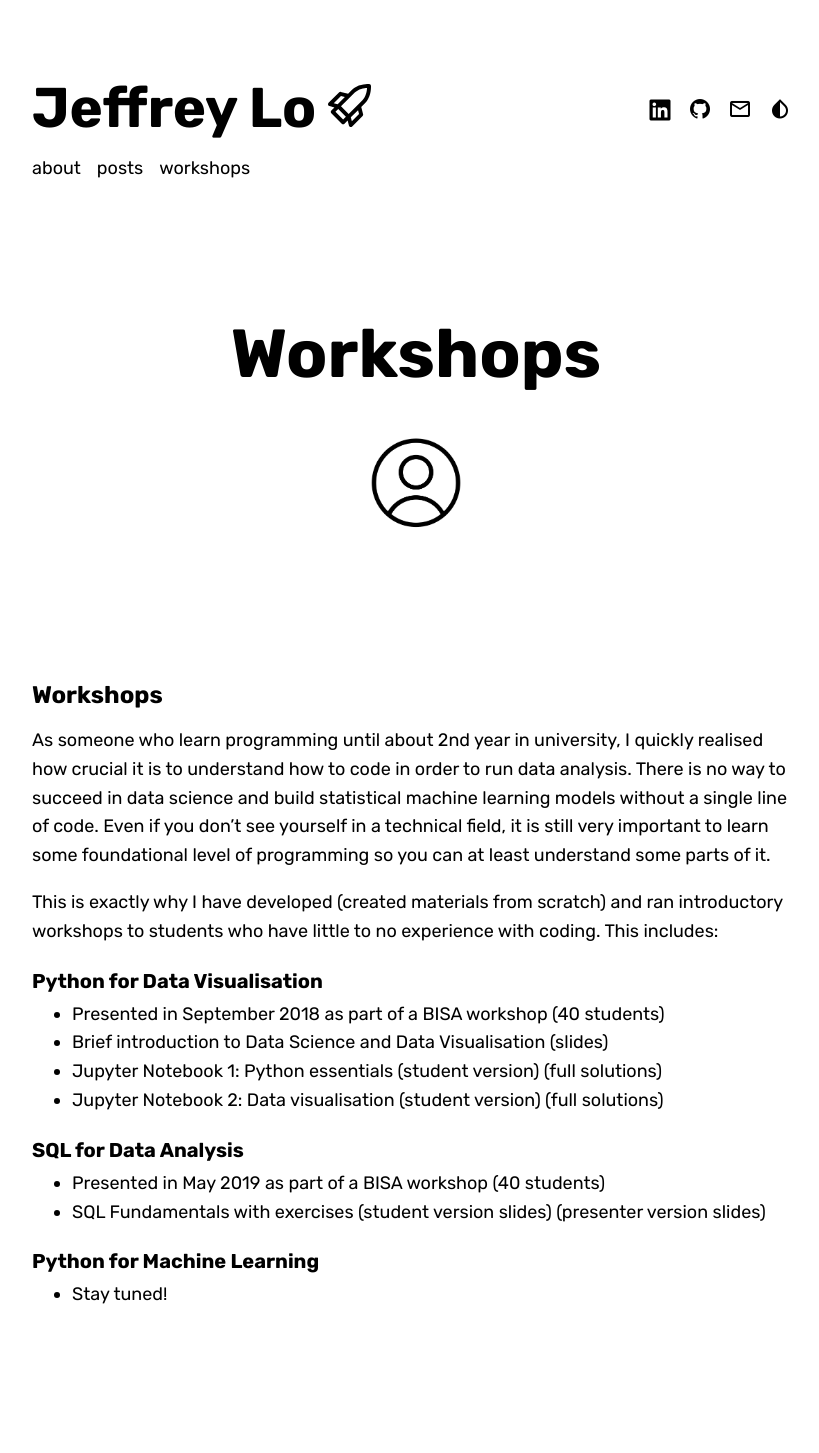
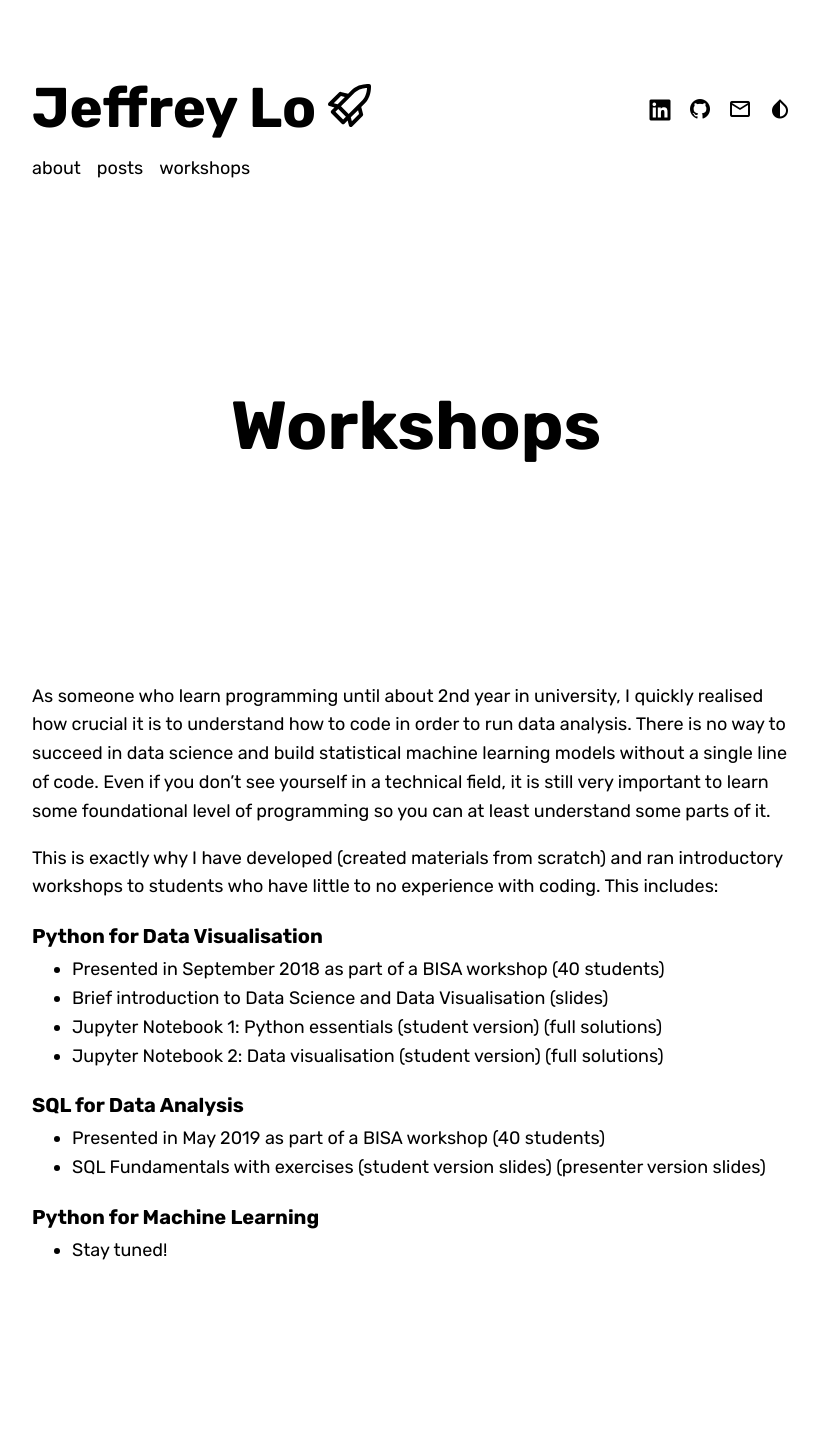
Before and after one commit to jeffreycklo/jeffreycklo.github.io, a Jekyll site: the page built from workshops.md, in a window 1280 px wide. Shown: the whole page, without its empty margins (224-1043 px from the left). Built offline with Jekyll 4.4.1, drawn with Linux system fonts in a browser that asks for light colours; nearby versions of some CDN libraries; some web fonts are replaced; after the commit the page ends 1409 px from its top, so only the background shows below that.

Commit message:
Remove picture and extra title

```diff
--- a/workshops.md
+++ b/workshops.md
@@ -7,18 +7,7 @@ published: true
 
 <div class="page" markdown="1">
 
-{% capture page_subtitle %}
-<img
-    class="me"
-    alt="{{ author.name }}"
-    src="{{ site.author.photo | relative_url }}"
-    srcset="{{ site.author.photo2x | relative_url }} 2x"
-/>
-{% endcapture %}
-
 {% include page/title.html title=page.title subtitle=page_subtitle %}
-
-## Workshops
 
 As someone who learn programming until about 2nd year in university, I quickly realised how crucial it is to understand how to code in order to run data analysis. There is no way to succeed in data science and build statistical machine learning models without a single line of code. Even if you don't see yourself in a technical field, it is still very important to learn some foundational level of programming so you can at least understand some parts of it.
 
```
